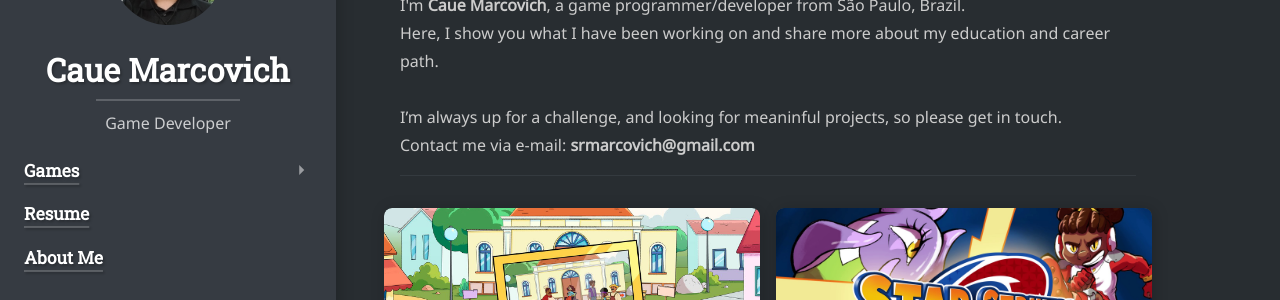
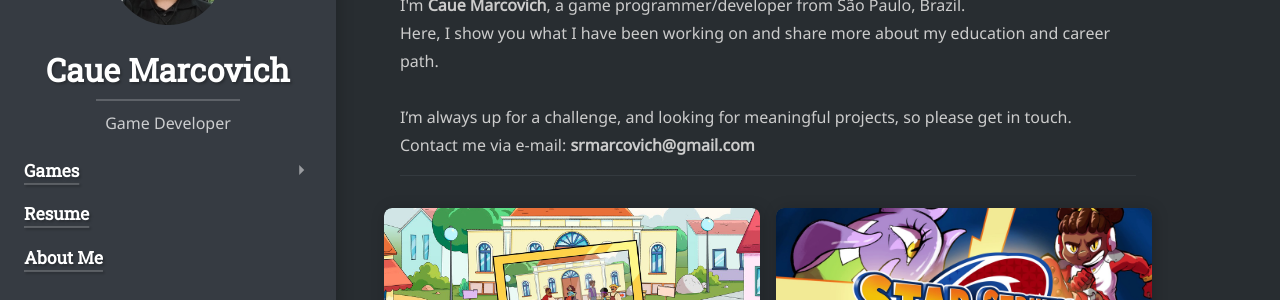
Before and after one commit to cauemarcovich/cauemarcovich.github.io, a Jekyll site: the page built from index.html, in a window 1280 px wide and 900 px high. Shown: the part 308-608 px from the top of the window. Built offline with Jekyll 4.4.1, drawn with Linux system fonts in a browser that asks for light colours; cached includes are drawn as plain includes; nearby versions of some CDN libraries; some web fonts are replaced; library files that are not in the unit come from our copies; the list of posts is cut into pages by our own code.

Commit message:
Hotfix: fixing some words

```diff
--- a/_data/resume.yml
+++ b/_data/resume.yml
@@ -10,7 +10,7 @@ basics:
   linkedin: "https://www.linkedin.com/in/caue-marcovich/"
   summary: |
     I'm a game developer based in São Paulo, Brazil, working in the the game industry for 2 years and as a web developer for 7 years.<br><br>
-    I’m always up for a challenge, and looking for meaninful projects.
+    I’m always up for a challenge, and looking for meaningful projects.
     If you have any question, please don't hesitate to contact me. I'm looking forward to hear from you.
   profiles:
     # - network: "LinkedIn"
--- a/index.html
+++ b/index.html
@@ -13,5 +13,5 @@ I'm <b>Caue Marcovich</b>, a game programmer/developer from São Paulo, Brazil.<
 
 Here, I show you what I have been working on and share more about my education and career path.<br><br>
 
-I’m always up for a challenge, and looking for meaninful projects, so please get in touch.<br>
+I’m always up for a challenge, and looking for meaningful projects, so please get in touch.<br>
 Contact me via e-mail: <b>srmarcovich@gmail.com</b>
```
Also changed, not shown: _games/professional/star-strikers.md (+1 -1 lines).
